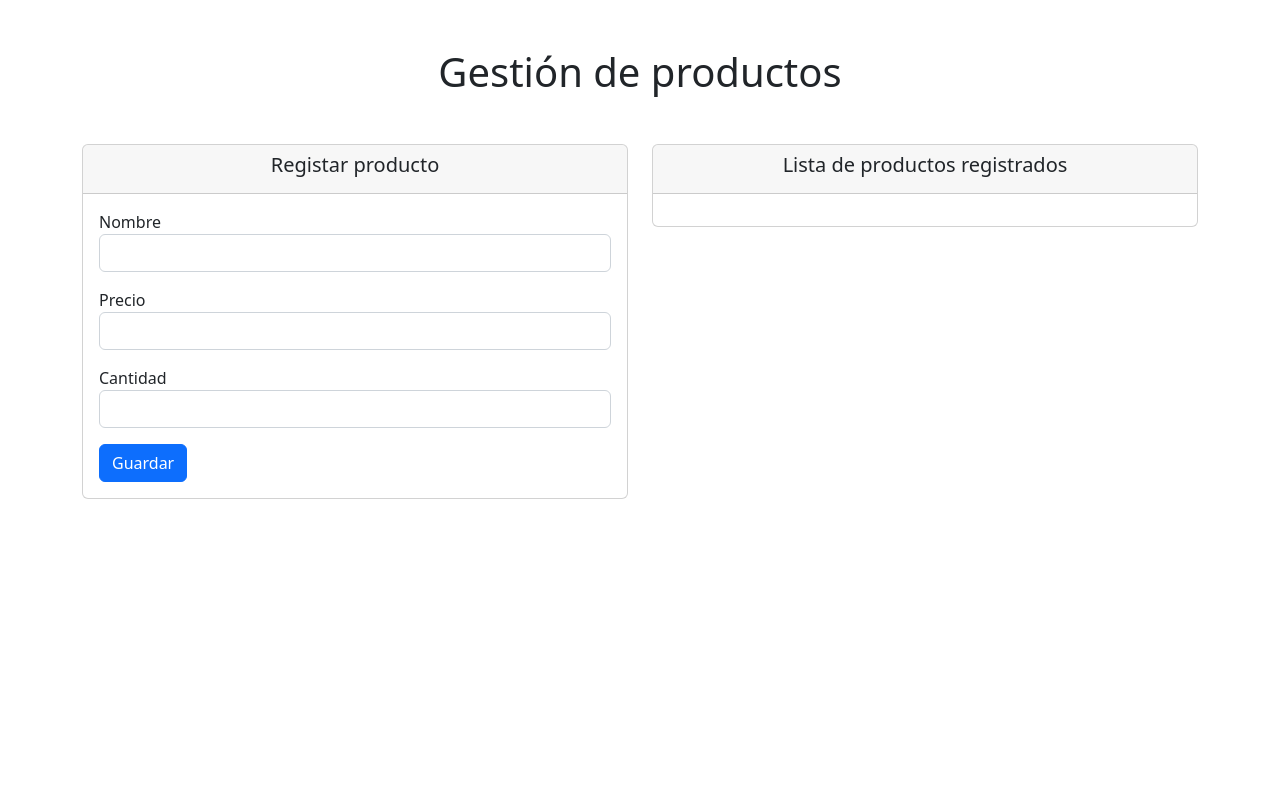
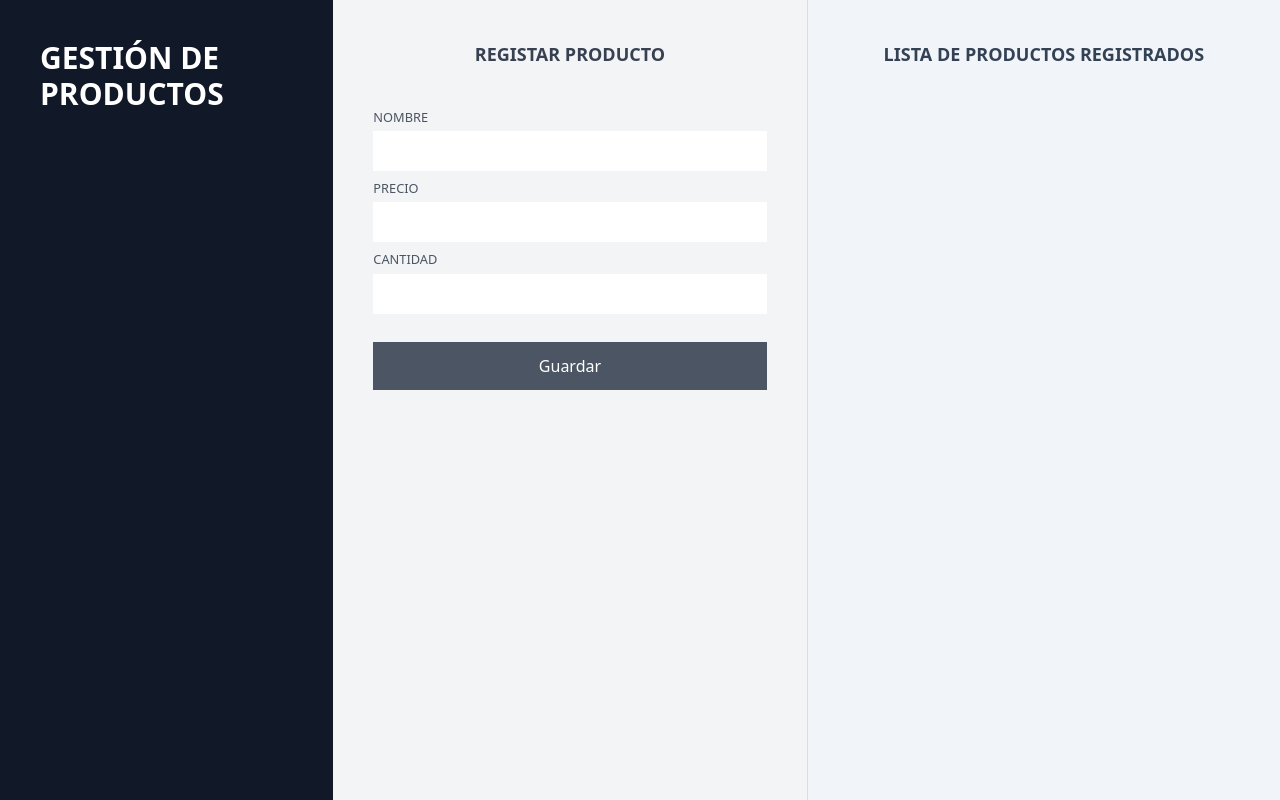
Before and after one commit to BrigitteNikoll/product-gestor-py, a Flask app: page / in a window 1280 px wide. Run offline with Flask 2, Linux system fonts and the light colour scheme; data that the repository does not hold is empty; some libraries are stand-ins or nearby versions.

Commit message:
Modifing styles and making a restructuration

```diff
--- a/app.py
+++ b/app.py
@@ -1,3 +1,6 @@
+import sys
+sys.path.append("./venv/lib/python3.10/site-packages")
+
 from flask import Flask, render_template, request, Response, jsonify, redirect, url_for
 import database as dbase
 from product import Product
@@ -50,7 +53,6 @@ def edit(product_name):
     price = request.form['price']
     quantity = request.form['quantity']
 
-
     if name and price and quantity:
         products.update_one({'name' : product_name}, {'$set' : {'name' : name, 'price' : price, 'quantity' : quantity}})
         response = jsonify({'message' : 'Producto ' + product_name + ' actualizado correctamente'})
--- a/templates/index.html
+++ b/templates/index.html
@@ -5,70 +5,51 @@
     <meta http-equiv="X-UA-Compatible" content="IE=edge">
     <meta name="viewport" content="width=device-width, initial-scale=1.0">
     <title>Document</title>
-    <link href="https://cdn.jsdelivr.net/npm/bootstrap@5.2.0-beta1/dist/css/bootstrap.min.css" rel="stylesheet" integrity="sha384-0evHe/X+R7YkIZDRvuzKMRqM+OrBnVFBL6DOitfPri4tjfHxaWutUpFmBp4vmVor" crossorigin="anonymous">
+    <script src="https://cdn.tailwindcss.com"></script>
 
 </head>
-<body>
-
-    <div class="container">
-        <h1 class="text-center mt-5 mb-5">Gestión de productos</h1>
+<body class="flex lg:flex-nowrap lg:h-screen lg:flex-row flex-col">
+    <div class="bg-gray-900 text-white text-3xl font-bold">
+        <h1 class="p-10">GESTIÓN DE PRODUCTOS</h1>
     </div>
-
-    <div class="container">
-        <div class="row row-col-1 row-cols-sm-1 row-cols-md-2 row-cols-lg-2">
-            <div class="col-md-6 mb-3">
-                <div class="card">
-                    <div class="card-header">
-                        <h5 class="text-center">Registar producto</h5>
+    <div class="grid grid-cols-1 lg:grid-cols-2 gap-0 text-gray-500 lg:divide-x lg:divide-y-0 divide-y divide-black divide-opacity-10 w-full">
+        <div class="flex flex-col p-10 bg-gray-100 lg:h-screen overflow-auto">
+            <b class="text-lg text-center mb-10 text-gray-700">REGISTAR PRODUCTO</b>
+            <form action="/products" method="POST" class="flex flex-col">
+                <small class="text-gray-600 mb-1">NOMBRE</small>
+                <input type="text" class="p-2 rouned-md mb-2" name="name">
+                <small class="text-gray-600 mb-1">PRECIO</small>
+                <input type="text" class="p-2 rouned-md mb-2" name="price">
+                <small class="text-gray-600 mb-1">CANTIDAD</small>
+                <input type="text" class="p-2 rouned-md mb-2" name="quantity">
+                <button class="p-3 bg-gray-600 text-white hover:bg-gray-500 mt-5" type="submit">Guardar</button>
+            </form>
+        </div>
+        <div class="flex flex-col p-10 bg-slate-100 lg:h-screen overflow-auto">
+            <b class="text-lg text-center mb-10 text-slate-700">LISTA DE PRODUCTOS REGISTRADOS</b>
+            <div class="flex flex-col py-10 bg-slate-100 max-full overflow-auto">
+                {% for product in products %}
+                <form action="/edit/{{product.name}}" method="POST" class="flex flex-col space-y-2 mb-10 bg-slate-200 p-5">
+                    <div class="grid grid-cols-4 gap-0 items-center">
+                        <small class="text-slate-600">NOMBRE</small>
+                        <input type="text" class="col-span-3 p-2 rounded-md text-center" value="{{product.name}}" name="name">
                     </div>
-                    <div class="card-body">
-                        <form action="/products" method="POST">
-
-                            <label>Nombre</label>
-                            <input type="text" class="form-control mb-3" name="name">
-                            <label>Precio</label>
-                            <input type="text" class="form-control mb-3" name="price">
-                            <label>Cantidad</label>
-                            <input type="text" class="form-control mb-3" name="quantity">
-                            <button class="btn btn-primary" type="submit">Guardar</button>
-                        </form>
+                    <div class="grid grid-cols-4 gap-0 items-center">
+                        <small class="text-slate-600">CANTIDAD</small>
+                        <input type="text" class="col-span-3 p-2 rounded-md text-center" value="{{product.quantity}}" name="quantity">
                     </div>
-                </div>
-            </div>
-
-            <div class="col-md-6">
-                <div class="card">
-                    <div class="card-header">
-                        <h5 class="text-center">Lista de productos registrados</h5>
+                    <div class="grid grid-cols-4 gap-0 items-center">
+                        <small class="text-slate-600">PRECIO</small>
+                        <input type="text" class="col-span-3 p-2 rounded-md text-center" value="{{product.price}}" name="price">
                     </div>
-                    <div class="card-body">
-                        <ul class="list-group">
-                            <div class="row row-col-2 row-cols-sm-2 row-cols-md-3 row-cols-lg-3">
-                                {% for product in products %}
-
-                                    <div class="col">
-                                        <li class="list-group-item mb-3">
-                                            <form action="/edit/{{product.name}}" method="POST">
-                                                <input type="text" class="form-control" value="{{product.name}}" name="name">
-                                                <small>CANTIDAD</small>
-                                                <input type="text" class="form-control" value="{{product.quantity}}" name="quantity">
-                                                <small>PRECIO</small>
-                                                <input type="text" class="form-control" value="{{product.price}}" name="price">
-                                                <button class="btn btn-primary btn-sm mt-3" type="submit">Editar</button>
-                                                <a href="{{url_for('delete', product_name=product.name)}}" class="btn btn-danger btn-sm mt-3">Eliminar</a>
-
-                                            </form>
-                                        </li>
-                                    </div>
-
-                                {% endfor %}
-                            </div>
-                        </ul>
+                    <div class="grid grid-cols-2 gap-5 items-center pt-5">
+                        <button class="bg-teal-500 text-white px-3 py-2 text-center rounded-md" type="submit">Editar</button>
+                        <a href="{{url_for('delete', product_name=product.name)}}" class="bg-red-500 text-white px-3 py-2 text-center rounded-md">Eliminar</a>
                     </div>
-                </div>
+                </form>
+                {% endfor %}
             </div>
         </div>
     </div>
-
 </body>
 </html>
```
